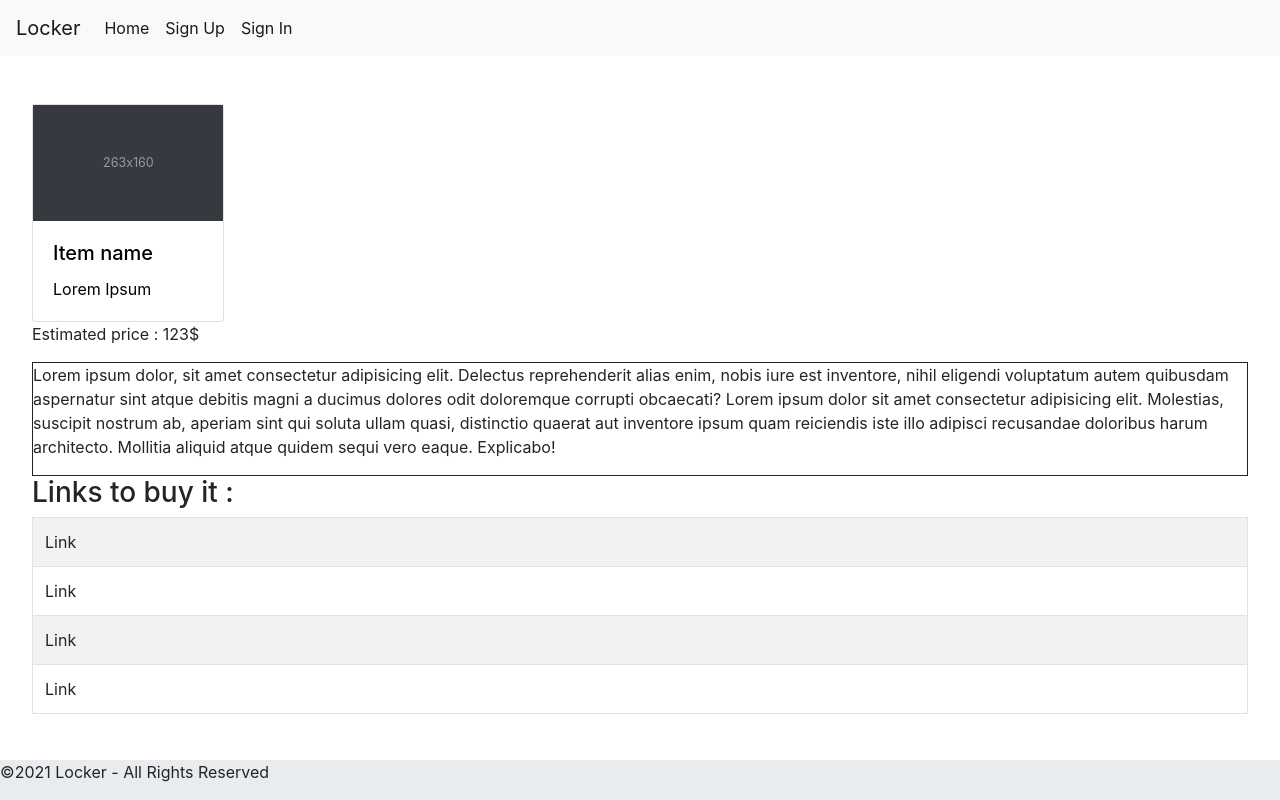
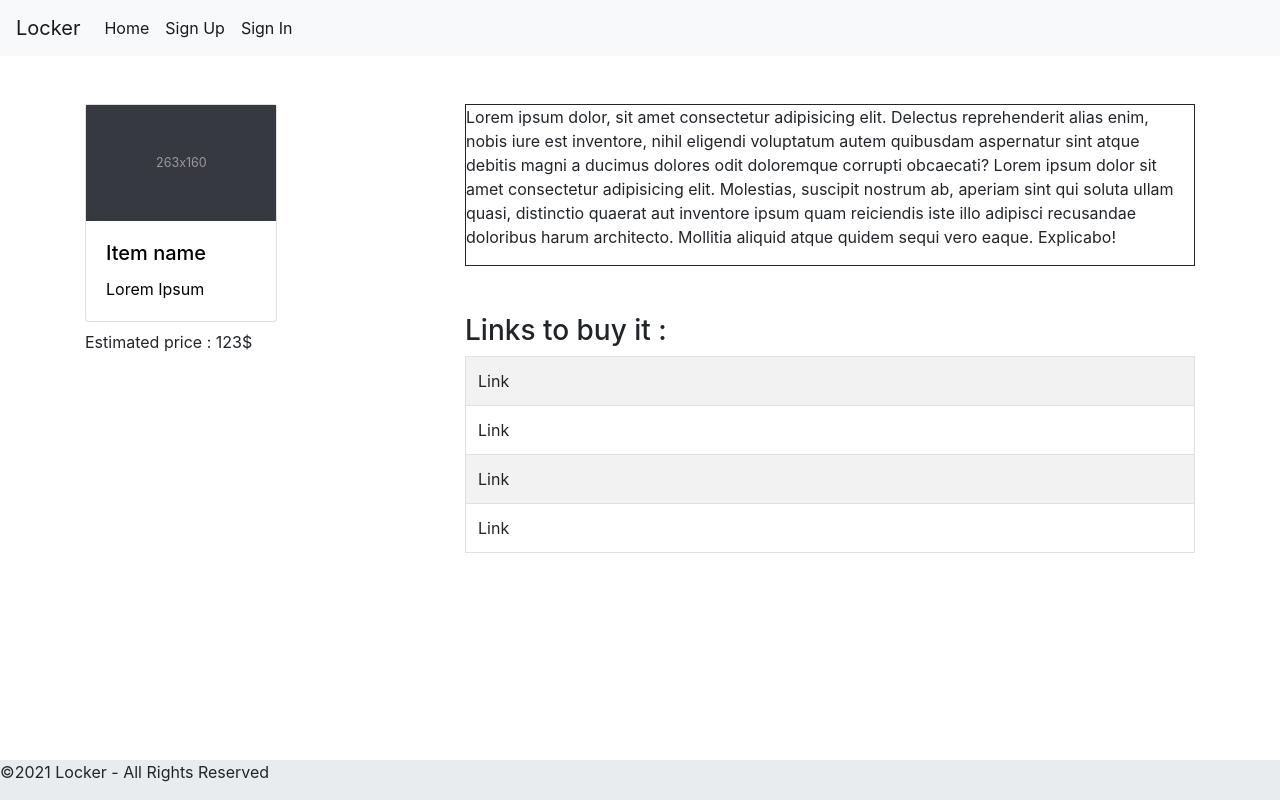
Before and after one commit to alexisbernier/locker-project, a React (Create React App) app: page /ItemPage in a window 1280 px wide. Built offline with nearby package versions, Linux system fonts and the light colour scheme.

Commit message:
update: updated ItemPage

```diff
--- a/src/pages/ItemPage.js
+++ b/src/pages/ItemPage.js
@@ -1,25 +1,29 @@
 import Footer from "../components/Footer";
 import Nav from "../components/Navbar";
 import Item from "../components/Item";
-import styled from "@emotion/styled";
 import ItemDescription from "../components/ItemDescription";
 import LinksToBuyIt from "../components/LinksToBuyIt";
-
-const Container = styled.div`
-  margin: 2rem;
-`;
+import { Container, Row, Col } from "react-bootstrap";
 
 const ItemPage = () => {
   return (
     <>
       <Nav />
       <Container>
-        <Item />
-        <div>
-          <p>Estimated price : 123$</p>
-        </div>
-        <ItemDescription />
-        <LinksToBuyIt />
+        <Row>
+          <Col sm={4}>
+            <Item />
+            <div className="mt-2">
+              <p>Estimated price : 123$</p>
+            </div>
+          </Col>
+          <Col>
+            <div className="mb-5">
+              <ItemDescription />
+            </div>
+            <LinksToBuyIt />
+          </Col>
+        </Row>
         <Footer />
       </Container>
     </>
```
